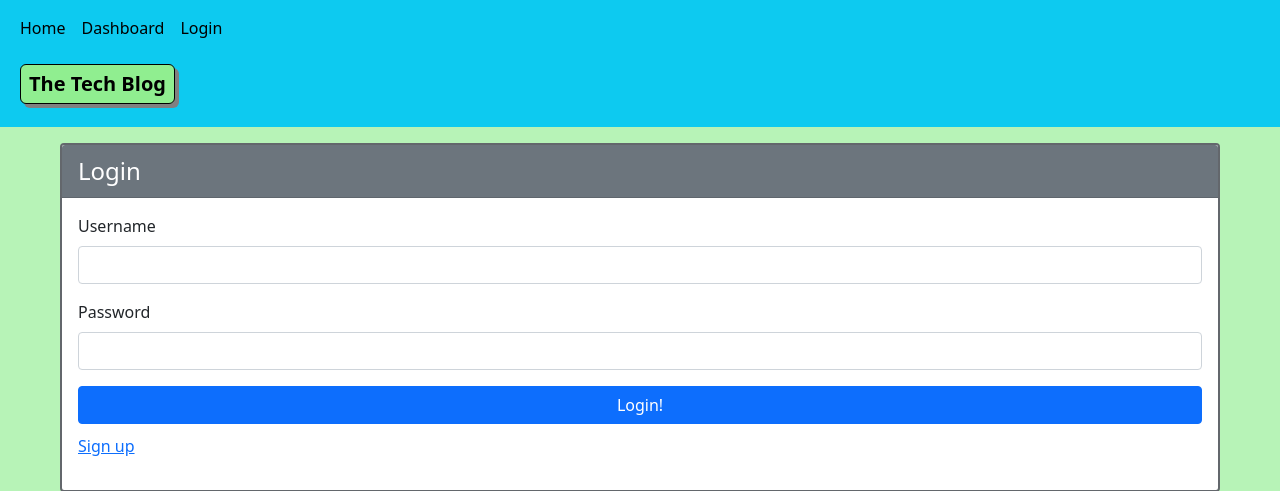
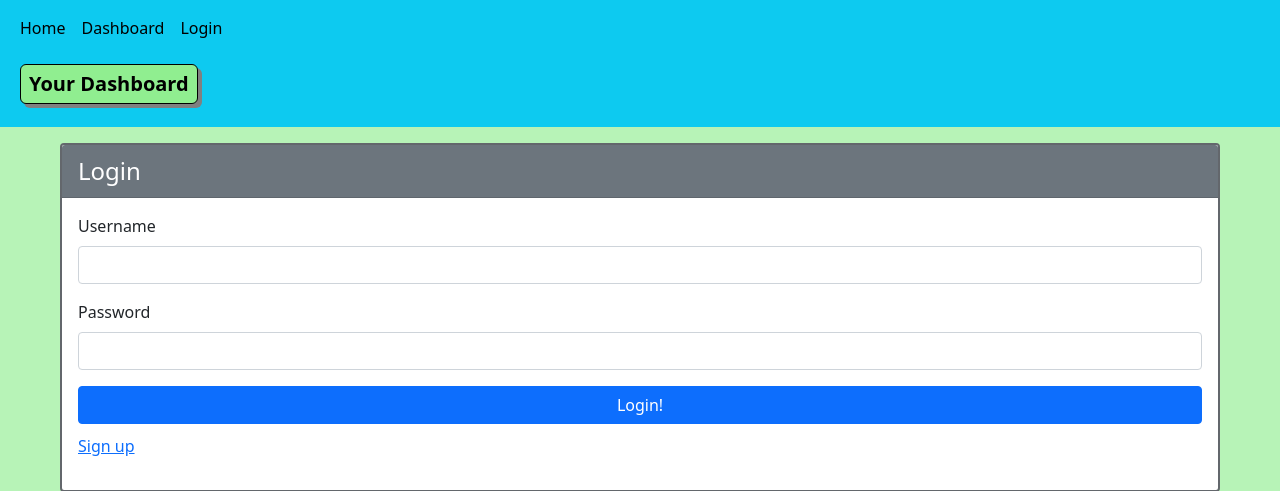
Before and after one commit to wonjong2/Tech_Blog_MVC, a Node server app: page /login in a window 1280 px wide. Shown: the top 491 px of the page. Run offline with Node 20, Linux system fonts and the light colour scheme; some libraries are stand-ins or nearby versions.

Commit message:
Changes for displaying page name underneath the navi menu

```diff
--- a/controllers/home-routes.js
+++ b/controllers/home-routes.js
@@ -15,7 +15,7 @@ router.get('/', async (req, res) => {
             }
         )
         const posts = postData.map((post) => post.get({ plain: true }));
-        res.render('post', { posts, logged_in: req.session.logged_in });
+        res.render('post', { posts, logged_in: req.session.logged_in, page: 'The Tech Blog' });
     }
     catch (err) {
         console.log(err);
@@ -30,7 +30,7 @@ router.get('/dashboard', withAuth, async (req, res) => {
             include: { model: Post, attributes: ['id', 'title', 'date'] }
         })
         const myPosts = myPostData.posts.map((post) => post.get({ plain: true }));
-        res.render('dashboard', { myPosts, logged_in: true })
+        res.render('dashboard', { myPosts, logged_in: true, page: 'Your Dashboard' });
     }
     catch (err) {
         res.status(500).json(err);
@@ -38,11 +38,11 @@ router.get('/dashboard', withAuth, async (req, res) => {
 });
 
 router.get('/login', async (req, res) => {
-    res.render('login');
+    res.render('login', { page: 'Your Dashboard' });
 });
 
 router.get('/signup', async (req, res) => {
-    res.render('signup');
+    res.render('signup', { page: 'The Tech Blog' });
 });
 
 module.exports = router;
--- a/views/layouts/main.handlebars
+++ b/views/layouts/main.handlebars
@@ -41,11 +41,10 @@
                 </div>
             </div>
         </nav>
-
         <nav class="navbar bg-info">
             <div class="container-fluid">
                 <div class="navbar-brand" id="page-title">
-                    The Tech Blog
+                    {{page}}
                 </div>
             </div>
         </nav>
```
